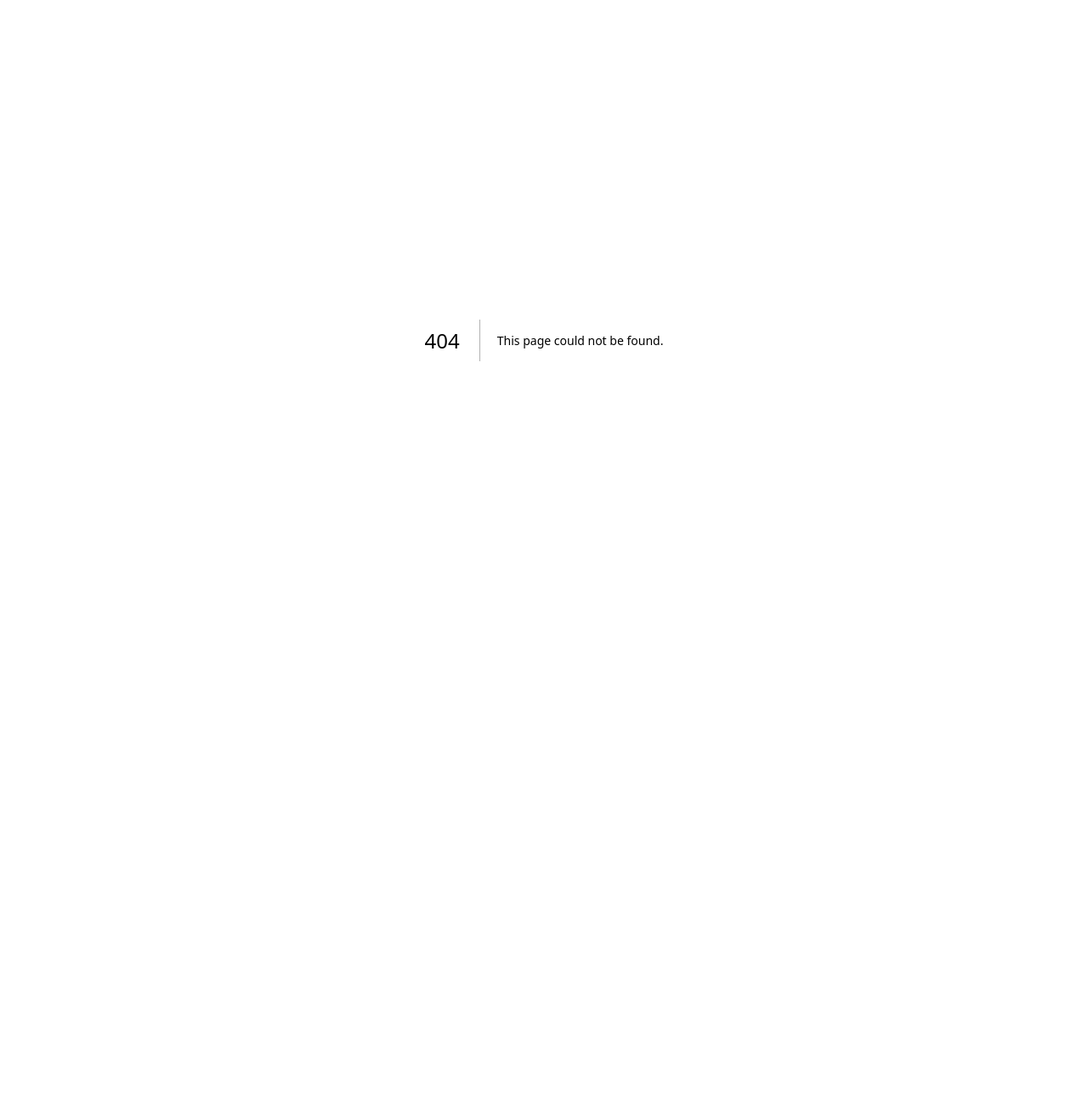
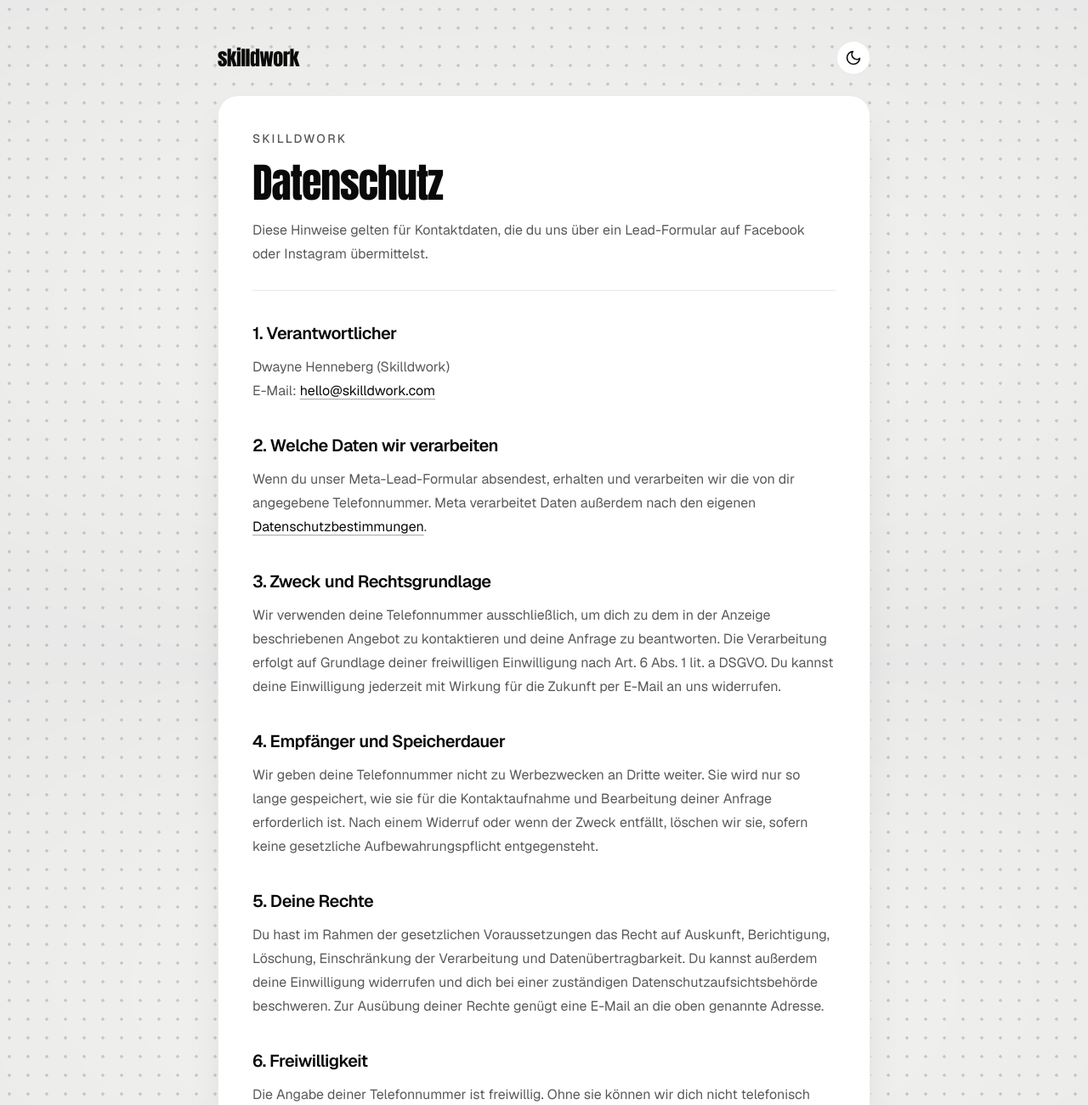
Before and after one commit to dwaynehenneberg-cell/skilldwork, a Next.js app: page /privacy in a window 1280 px wide. Before the commit this address had no page. Shown: the top 1300 px of the page at 85% size. Before the commit the page ends 800 px from the top, so only its background shows below. Built offline with nearby package versions, Linux system fonts and the light colour scheme.

Commit message:
Add Meta lead privacy page

```diff
--- a/app/page.tsx
+++ b/app/page.tsx
@@ -1,4 +1,5 @@
 import Image from "next/image";
+import Link from "next/link";
 import ThemeToggle from "./theme-toggle";
 import WaitlistForm from "./waitlist-form";
 
@@ -37,6 +38,13 @@ export default function Home() {
         </h1>
         <WaitlistForm />
       </section>
+
+      <Link
+        href="/privacy"
+        className="text-sm text-[var(--muted-text)] underline decoration-[var(--field-border)] underline-offset-4 transition-opacity hover:opacity-65"
+      >
+        Datenschutz
+      </Link>
     </main>
   );
 }
--- /dev/null
+++ b/app/privacy/page.tsx
@@ -0,0 +1,117 @@
+import type { Metadata } from "next";
+import Link from "next/link";
+import ThemeToggle from "../theme-toggle";
+
+export const metadata: Metadata = {
+  title: "Datenschutz | Skilldwork",
+  description: "Datenschutzhinweise für Meta-Lead-Formulare von Skilldwork.",
+};
+
+const sectionClass = "space-y-3";
+const headingClass = "text-xl font-semibold tracking-tight text-[var(--text)]";
+
+export default function PrivacyPage() {
+  return (
+    <main lang="de" className="relative min-h-screen px-4 py-6 sm:px-6 sm:py-12">
+      <div className="mx-auto flex w-full max-w-3xl items-center justify-between pb-6">
+        <Link
+          href="/"
+          className="font-display text-2xl tracking-tight text-[var(--text)] transition-opacity hover:opacity-65"
+        >
+          skilldwork
+        </Link>
+        <ThemeToggle />
+      </div>
+
+      <article className="mx-auto w-full max-w-3xl space-y-9 rounded-3xl border border-[var(--card-border)] bg-[var(--card-bg)] p-6 text-[var(--muted-text)] shadow-2xl shadow-black/10 sm:p-10 dark:shadow-black/60">
+        <header className="space-y-3 border-b border-[var(--card-border)] pb-7">
+          <p className="text-sm font-medium uppercase tracking-[0.16em]">Skilldwork</p>
+          <h1 className="font-display text-4xl leading-tight tracking-tight text-[var(--text)] sm:text-5xl">
+            Datenschutz
+          </h1>
+          <p className="max-w-2xl leading-7">
+            Diese Hinweise gelten für Kontaktdaten, die du uns über ein Lead-Formular auf
+            Facebook oder Instagram übermittelst.
+          </p>
+        </header>
+
+        <section className={sectionClass}>
+          <h2 className={headingClass}>1. Verantwortlicher</h2>
+          <address className="not-italic leading-7">
+            Dwayne Henneberg (Skilldwork)
+            <br />
+            E-Mail:{" "}
+            <a
+              href="mailto:hello@skilldwork.com"
+              className="text-[var(--text)] underline decoration-[var(--field-border-focus)] underline-offset-4 hover:opacity-65"
+            >
+              hello@skilldwork.com
+            </a>
+          </address>
+        </section>
+
+        <section className={sectionClass}>
+          <h2 className={headingClass}>2. Welche Daten wir verarbeiten</h2>
+          <p className="leading-7">
+            Wenn du unser Meta-Lead-Formular absendest, erhalten und verarbeiten wir die von dir
+            angegebene Telefonnummer. Meta verarbeitet Daten außerdem nach den eigenen{" "}
+            <a
+              href="https://www.facebook.com/privacy/policy/"
+              target="_blank"
+              rel="noreferrer"
+              className="text-[var(--text)] underline decoration-[var(--field-border-focus)] underline-offset-4 hover:opacity-65"
+            >
+              Datenschutzbestimmungen
+            </a>
+            .
+          </p>
+        </section>
+
+        <section className={sectionClass}>
+          <h2 className={headingClass}>3. Zweck und Rechtsgrundlage</h2>
+          <p className="leading-7">
+            Wir verwenden deine Telefonnummer ausschließlich, um dich zu dem in der Anzeige
+            beschriebenen Angebot zu kontaktieren und deine Anfrage zu beantworten. Die
+            Verarbeitung erfolgt auf Grundlage deiner freiwilligen Einwilligung nach Art. 6 Abs.
+            1 lit. a DSGVO. Du kannst deine Einwilligung jederzeit mit Wirkung für die Zukunft per
+            E-Mail an uns widerrufen.
+          </p>
+        </section>
+
+        <section className={sectionClass}>
+          <h2 className={headingClass}>4. Empfänger und Speicherdauer</h2>
+          <p className="leading-7">
+            Wir geben deine Telefonnummer nicht zu Werbezwecken an Dritte weiter. Sie wird nur so
+            lange gespeichert, wie sie für die Kontaktaufnahme und Bearbeitung deiner Anfrage
+            erforderlich ist. Nach einem Widerruf oder wenn der Zweck entfällt, löschen wir sie,
+            sofern keine gesetzliche Aufbewahrungspflicht entgegensteht.
+          </p>
+        </section>
+
+        <section className={sectionClass}>
+          <h2 className={headingClass}>5. Deine Rechte</h2>
+          <p className="leading-7">
+            Du hast im Rahmen der gesetzlichen Voraussetzungen das Recht auf Auskunft,
+            Berichtigung, Löschung, Einschränkung der Verarbeitung und Datenübertragbarkeit. Du
+            kannst außerdem deine Einwilligung widerrufen und dich bei einer zuständigen
+            Datenschutzaufsichtsbehörde beschweren. Zur Ausübung deiner Rechte genügt eine E-Mail
+            an die oben genannte Adresse.
+          </p>
+        </section>
+
+        <section className={sectionClass}>
+          <h2 className={headingClass}>6. Freiwilligkeit</h2>
+          <p className="leading-7">
+            Die Angabe deiner Telefonnummer ist freiwillig. Ohne sie können wir dich nicht
+            telefonisch kontaktieren. Eine automatisierte Entscheidungsfindung oder ein
+            Profiling durch Skilldwork findet dabei nicht statt.
+          </p>
+        </section>
+
+        <p className="border-t border-[var(--card-border)] pt-7 text-sm">
+          Stand: 10. August 2026
+        </p>
+      </article>
+    </main>
+  );
+}
```
